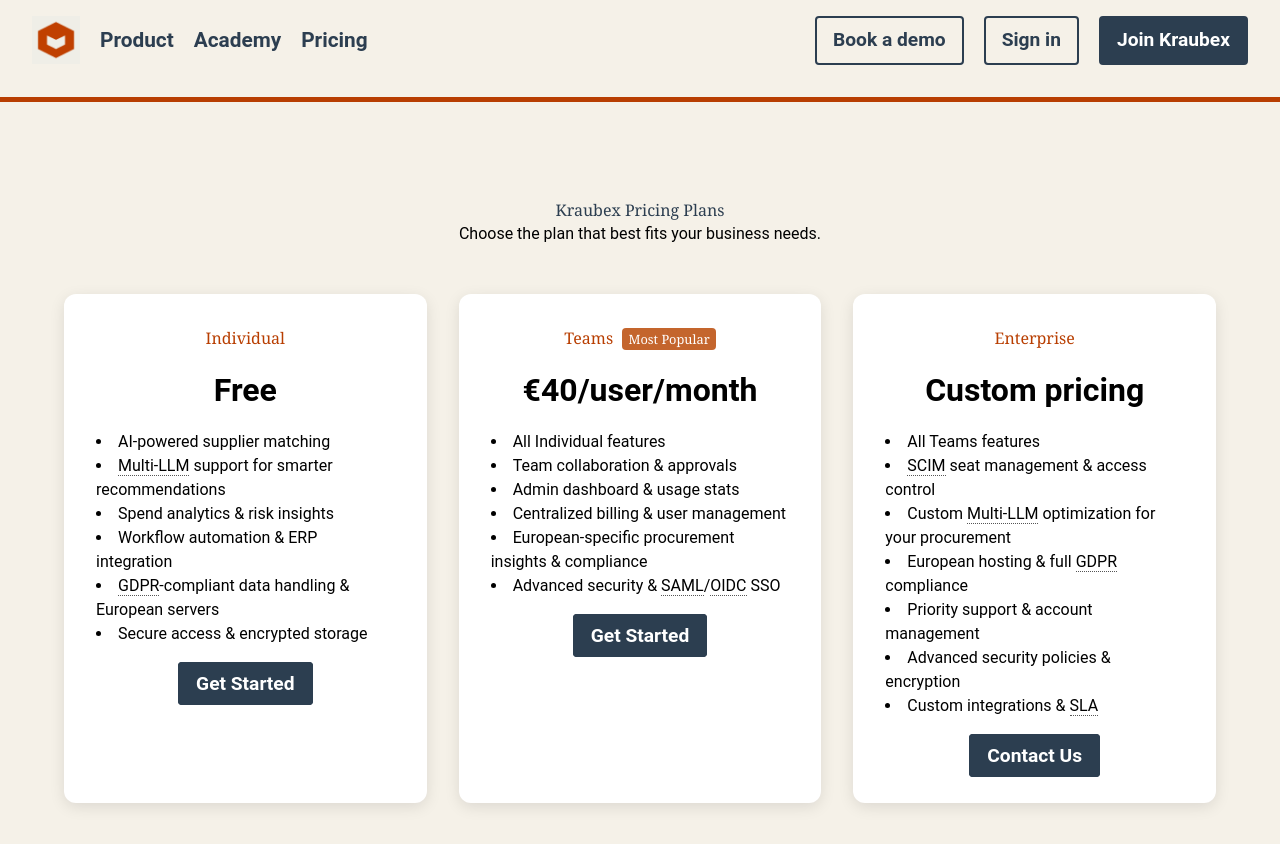
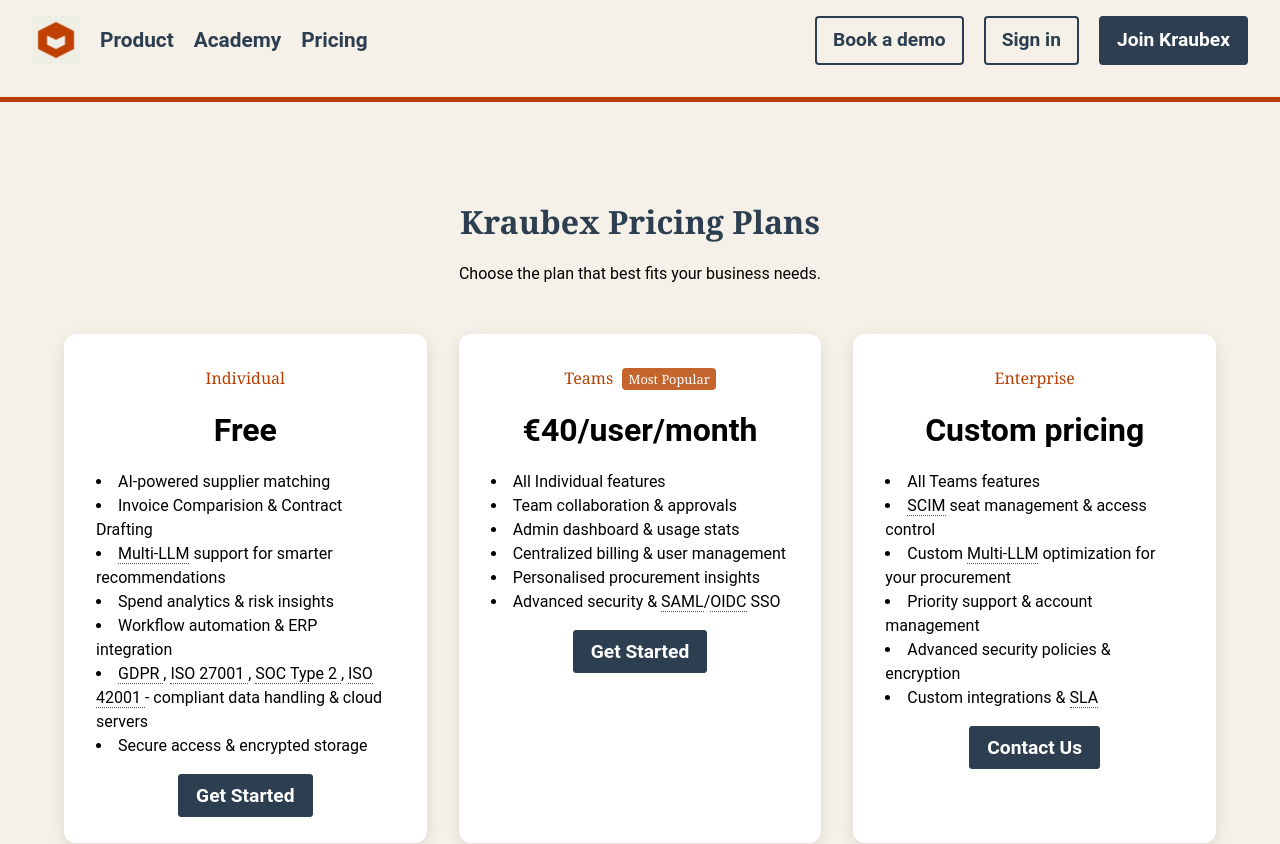
Before and after one commit to venu1807/kraubex-platform, a React (Vite) app: page /pricing in a window 1280 px wide. Shown: the top 844 px of the page. Built offline with nearby package versions, Linux system fonts and the light colour scheme.

Commit message:
ADD: Adding compliance FAQ

```diff
--- a/src/pages/Academy.jsx
+++ b/src/pages/Academy.jsx
@@ -88,7 +88,7 @@
             <h2
               style={{
                 color: "#c04000",        // same color as used for h1 earlier
-                fontSize: "2.5rem",      // larger heading size
+                fontSize: "2rem",      // larger heading size
                 marginBottom: "1rem",
                 fontWeight: "700",
               }}
@@ -104,7 +104,7 @@
                 lineHeight: "1.8",
               }}
             >
-              It’s the place where one learns about modern procurment and AI.
+              It’s the place where one learns about modern Colloborative Procurment AI.
             </p>
           </div>
         </section>
--- a/src/pages/Home.jsx
+++ b/src/pages/Home.jsx
@@ -54,6 +54,10 @@
       question: "Why is it needed?",
       answer:
         "Over 350 million MSMEs and thousands of city administrations still rely on manual or fragmented procurement tools. KraubexAI brings them modern, AI-driven sourcing intelligence that was once only available to large enterprises.",
+    },
+    {
+      question: "How does Kraubex protect my business data?",
+      answer: "We take data security seriously. Kraubex strictly follows ISO 27001 (information security management), SOC Type 2 (proven operational controls), GDPR (strict European data privacy), and ISO 42001 (responsible AI governance). This means your supplier relationships, contract terms, and spending patterns are protected with the same enterprise-grade security used by major corporations — giving you peace of mind to focus on smarter procurement, not data risks."
     },
     {
       question: "How does it work?",
@@ -238,7 +242,7 @@
         <p className="text-center text-gray-600 max-w-2xl mx-auto mb-10">
           KraubexAI empowers{" "}
           <span className="font-semibold text-gray-800">MSMEs</span> and{" "}
-          <span className="font-semibold text-gray-800">local governments</span> to
+          <span className="font-semibold text-gray-800">Local Governments</span> to
           digitize and orchestrate their procurement workflows — from supplier discovery
           to compliance.
         </p>
--- a/src/pages/Pricing.jsx
+++ b/src/pages/Pricing.jsx
@@ -73,7 +73,15 @@
       <main>
         <section className="pricing" style={{ padding: "4rem 2rem", backgroundColor: "#f5f1e8" }}>
           <div style={{ textAlign: "center", marginBottom: "3rem" }}>
-            <h2 style={{ color: "#2c3e50" }}>Kraubex Pricing Plans</h2>
+
+          <h2 style={{
+            color: "#2c3e50",
+            fontSize: "2rem",
+            fontWeight: "bold",
+            marginBottom: "1rem"
+            }}>
+            Kraubex Pricing Plans
+          </h2>
             <p>Choose the plan that best fits your business needs.</p>
           </div>
 
@@ -102,6 +110,7 @@
               </p>
               <ul style={{ textAlign: "left", listStyle: "disc inside", marginBottom: "1.5rem" }}>
                 <li>AI-powered supplier matching</li>
+                <li>Invoice Comparision & Contract Drafting</li>
                 <li>
                   <span className="tooltip">
                     Multi-LLM
@@ -115,10 +124,22 @@
                 <li>Workflow automation & ERP integration</li>
                 <li>
                   <span className="tooltip">
-                    GDPR
+                    GDPR  {" "}
                     <span className="tooltiptext">EU General Data Protection Regulation compliance</span>
-                  </span>
-                  -compliant data handling & European servers
+                  </span>, {" "}
+                  <span className="tooltip">
+                    ISO 27001 {" "}
+                    <span className="tooltiptext">Information Security Management</span>
+                  </span>, {" "}
+                  <span className="tooltip">
+                    SOC Type 2 {" "}
+                    <span className="tooltiptext">Proven Operational Controls</span>
+                  </span>, {" "}
+                  <span className="tooltip">
+                    ISO 42001 {" "}
+                    <span className="tooltiptext">Responsible AI Governance</span>
+                  </span> {" "}
+                  - compliant data handling & cloud servers
                 </li>
                 <li>Secure access & encrypted storage</li>
               </ul>
@@ -159,7 +180,7 @@
                 <li>Team collaboration & approvals</li>
                 <li>Admin dashboard & usage stats</li>
                 <li>Centralized billing & user management</li>
-                <li>European-specific procurement insights & compliance</li>
+                <li>Personalised procurement insights </li>
                 <li>
                   Advanced security &{" "}
                   <span className="tooltip">
@@ -211,14 +232,7 @@
                   </span>{" "}
                   optimization for your procurement
                 </li>
-                <li>
-                  European hosting & full{" "}
-                  <span className="tooltip">
-                    GDPR
-                    <span className="tooltiptext">EU General Data Protection Regulation compliance</span>
-                  </span>{" "}
-                  compliance
-                </li>
+
                 <li>Priority support & account management</li>
                 <li>Advanced security policies & encryption</li>
                 <li>
```
